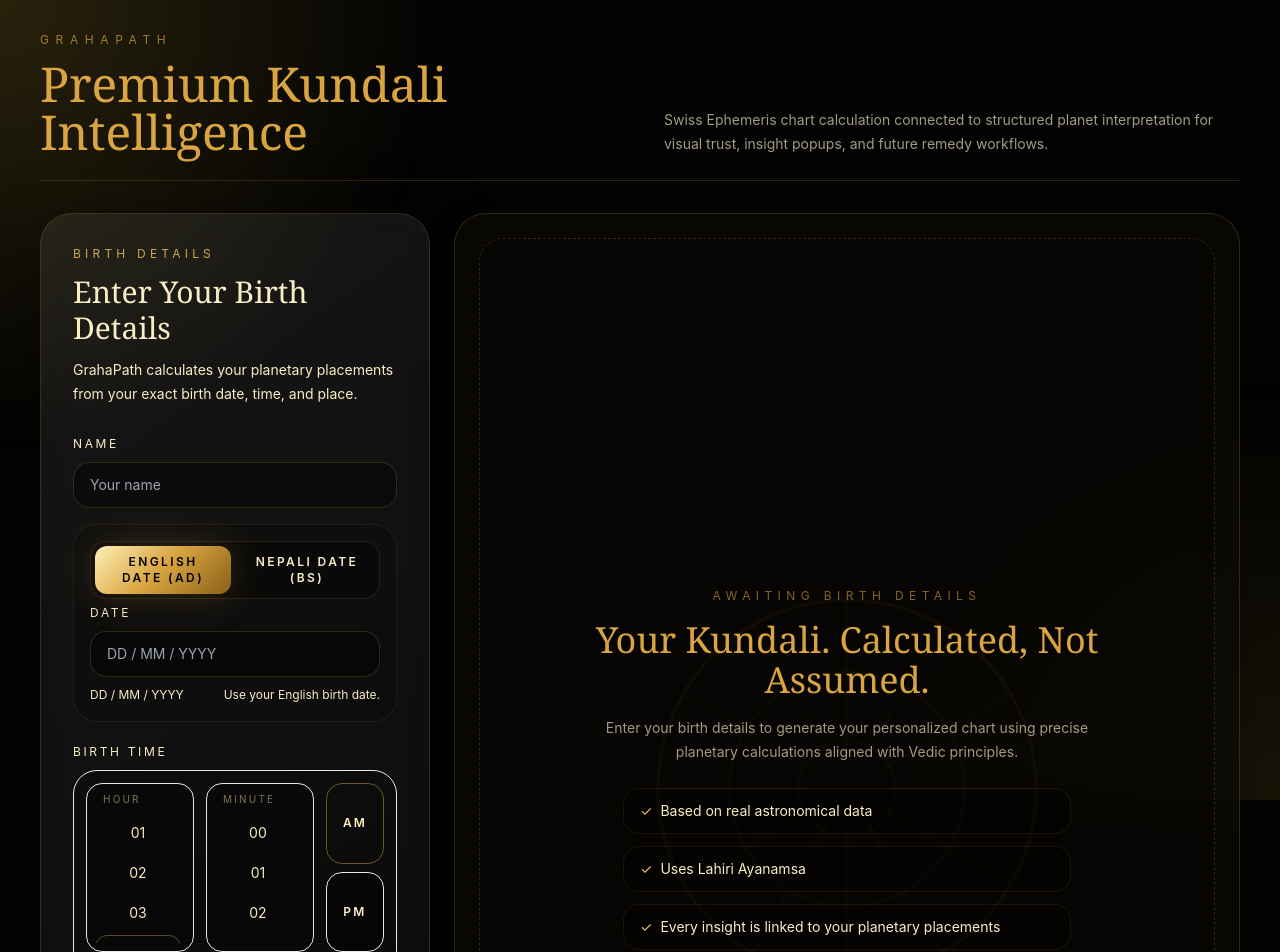
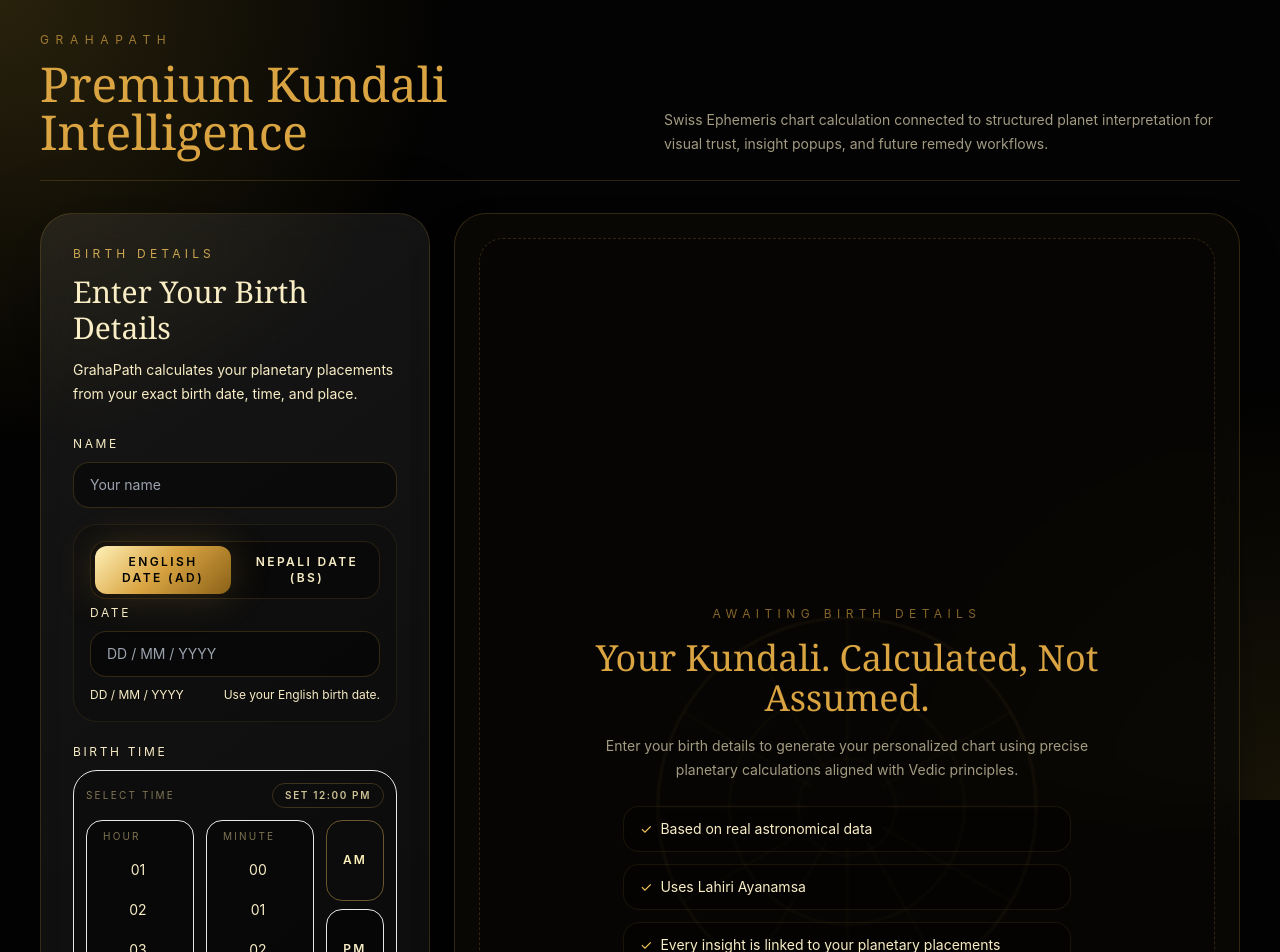
Before and after one commit to Titleshot/GrahaPath, a React (Vite) app in the folder frontend/: page / in a window 1280 px wide. Shown: the top 952 px of the page. Built offline with nearby package versions, Linux system fonts and the light colour scheme.

Commit message:
Improve birth time picker UX
Co-authored-by: Titleshot <Titleshot@users.noreply.github.com>

```diff
--- a/frontend/src/components/BirthDetailsForm.jsx
+++ b/frontend/src/components/BirthDetailsForm.jsx
@@ -224,14 +224,6 @@ function BirthDetailsForm({ formData, onChange, onSubmit, isLoading }) {
               timeParts={timeParts}
               onChange={handleTimePartChange}
             />
-            <input
-              className="sr-only"
-              value={formData.timeDisplay || ''}
-              onChange={handleTimeChange}
-              required
-              tabIndex={-1}
-              aria-hidden="true"
-            />
             <p className={helperClass}>
               Enter exact birth time. Even a few minutes can affect Lagna and house placements.
             </p>
@@ -268,8 +260,24 @@ function BirthDetailsForm({ formData, onChange, onSubmit, isLoading }) {
 }
 
 function TimePicker({ timeParts, onChange }) {
+  function setNoon() {
+    onChange('hour', '12');
+    onChange('minute', '00');
+    onChange('meridiem', 'PM');
+  }
+
   return (
     <div className="rounded-3xl border border-gold-400/12 bg-black/25 p-3">
+      <div className="mb-3 flex items-center justify-between gap-3">
+        <p className="text-[10px] uppercase tracking-[0.22em] text-gold-200/50">Select Time</p>
+        <button
+          type="button"
+          onClick={setNoon}
+          className="rounded-full border border-gold-300/20 bg-gold-300/8 px-3 py-1 text-[10px] font-semibold uppercase tracking-[0.16em] text-gold-100/80 transition hover:border-gold-300/40 hover:bg-gold-300/14"
+        >
+          Set 12:00 PM
+        </button>
+      </div>
       <div className="grid grid-cols-[1fr_1fr_auto] gap-3">
         <TimeColumn
           label="Hour"
```
Also changed, not shown: 5 other files (tests, documents, lock files or other folders).
